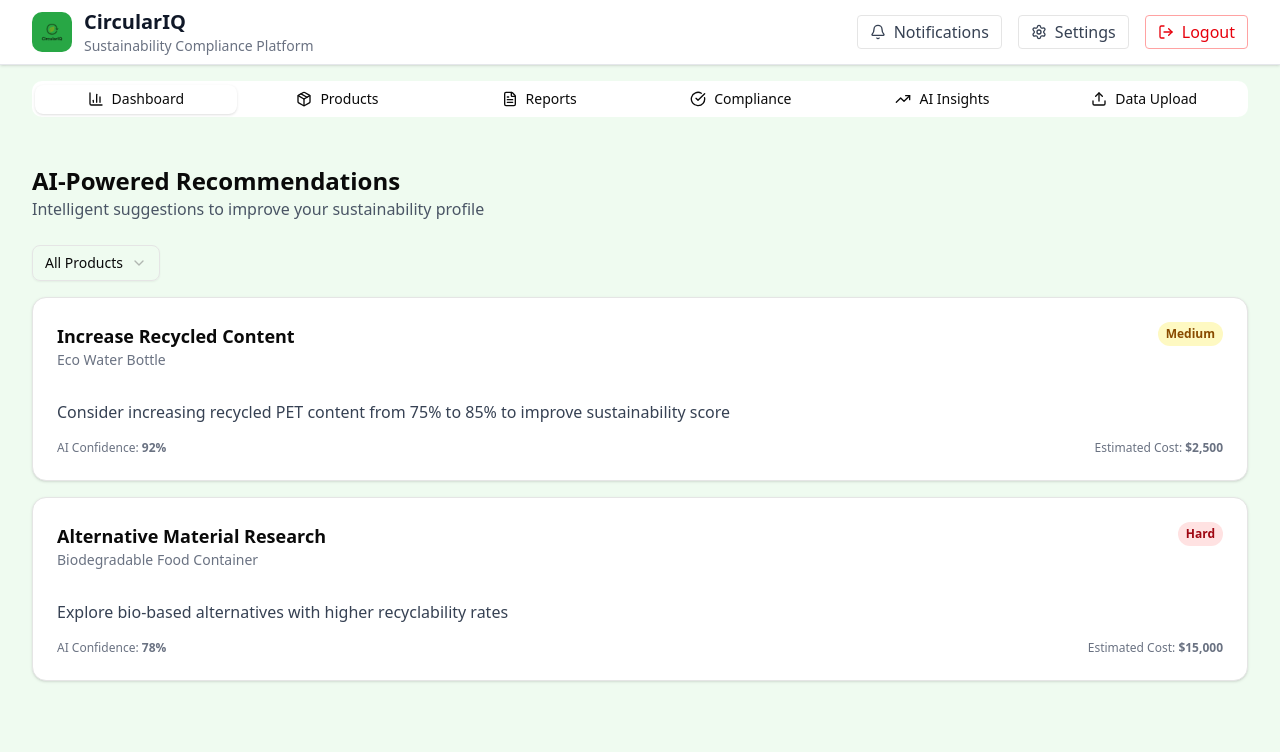
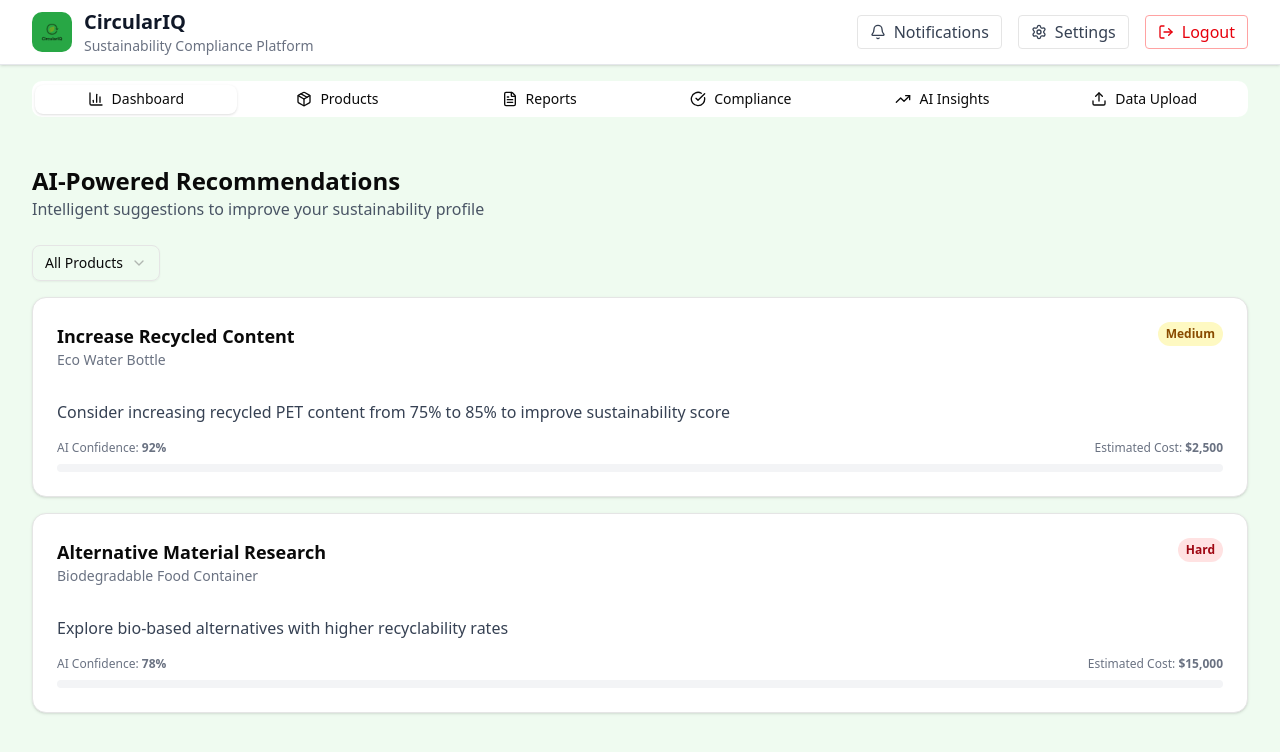
Before and after one commit to Sn0wF1re/circulariq, a Nuxt app: page /recommendations in a window 1280 px wide. Shown: the top 752 px of the page. Built offline with nearby package versions, Linux system fonts and the light colour scheme.

Commit message:
feat(recommendations): add AI confidence progress bar to recommendation cards

```diff
--- a/app/pages/recommendations.vue
+++ b/app/pages/recommendations.vue
@@ -32,10 +32,11 @@
         </CardHeader>
         <CardContent>
           <p class="text-gray-700 mb-4">{{ rec.details }}</p>
-          <div class="flex items-center justify-between">
+          <div class="flex items-center justify-between mb-2">
             <span class="text-xs text-gray-500">AI Confidence: <span class="font-bold">{{ Math.round(rec.ai_confidence * 100) }}%</span></span>
             <span class="text-xs text-gray-500">Estimated Cost: <span class="font-bold">${{ rec.estimated_cost.toLocaleString() }}</span></span>
           </div>
+          <Progress :value="Math.round(rec.ai_confidence * 100)" class="h-2 bg-gray-100" />
         </CardContent>
       </Card>
     </div>
```
